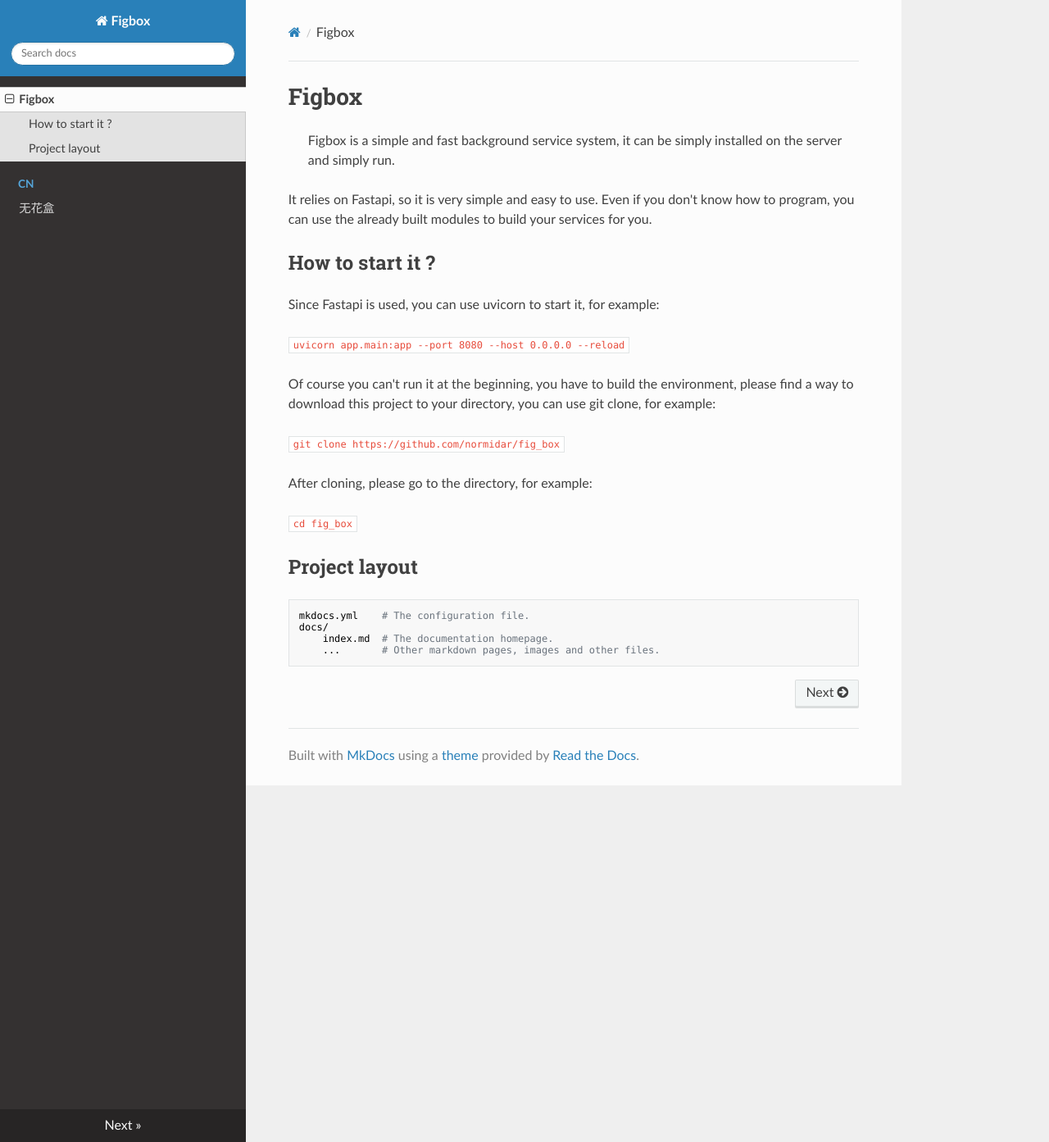
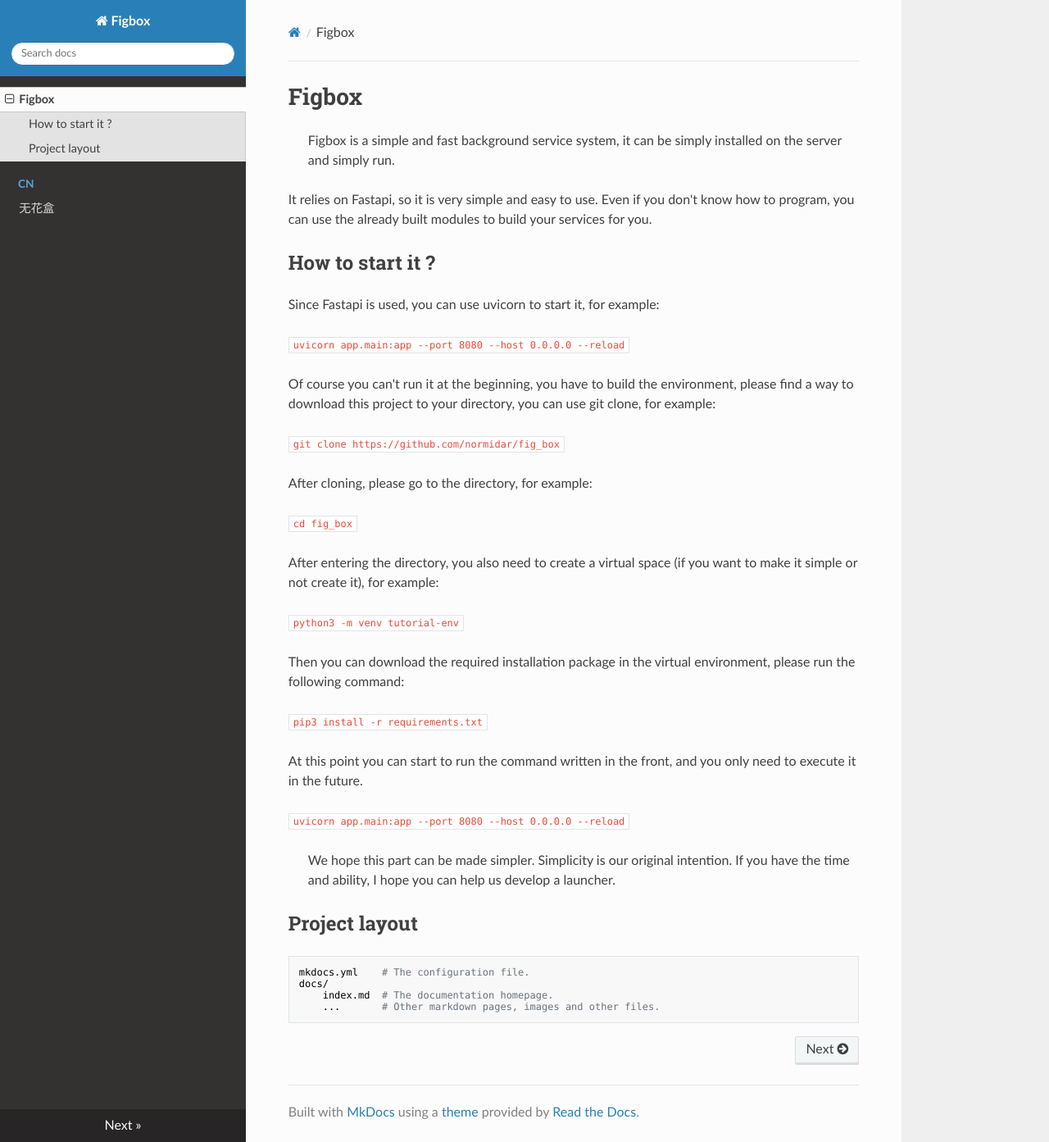
Before and after one commit to fig-box-project/fig_box, an MkDocs documentation site: the page built from docs/index.md, in a window 1280 px wide and 1393 px high. Shown: the whole window at 82% size. Built offline with MkDocs 1.6.1, drawn with Linux system fonts in a browser that asks for light colours; nearby versions of some CDN libraries.

Commit message:
create docs

````diff
--- a/docs/index.md
+++ b/docs/index.md
@@ -18,6 +18,20 @@
 
 ```cd fig_box```
 
+After entering the directory, you also need to create a virtual space (if you want to make it simple or not create it), for example:
+
+```python3 -m venv tutorial-env```
+
+Then you can download the required installation package in the virtual environment, please run the following command:
+
+```pip3 install -r requirements.txt```
+
+At this point you can start to run the command written in the front, and you only need to execute it in the future.
+
+```uvicorn app.main:app --port 8080 --host 0.0.0.0 --reload```
+
+> We hope this part can be made simpler. Simplicity is our original intention. If you have the time and ability, I hope you can help us develop a launcher.
+
 ## Project layout
 
     mkdocs.yml    # The configuration file.
````
Also changed, not shown: docs/cn/index.md (+8 -0 lines).
